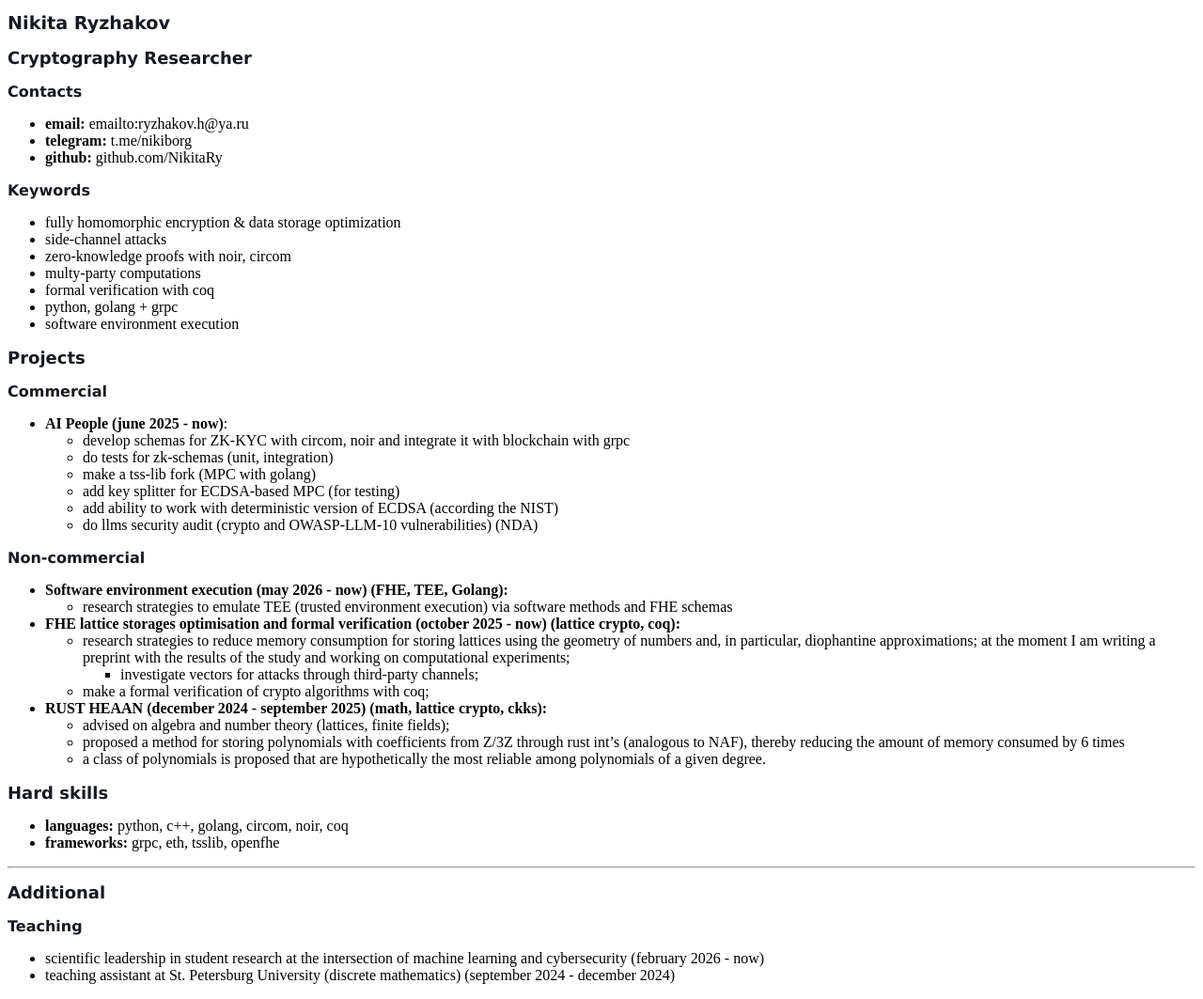
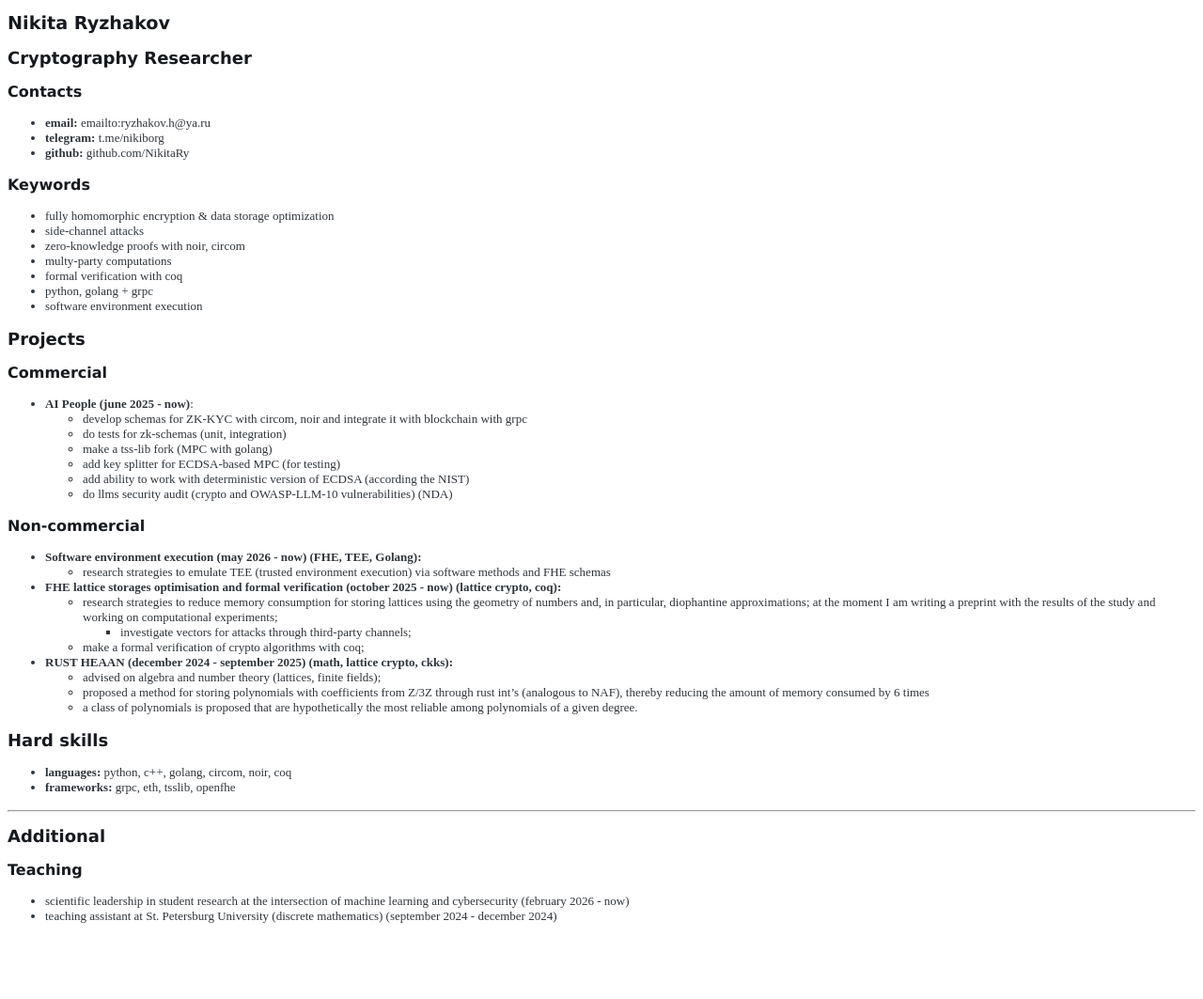
Before and after one commit to NikitaRy/NikitaRy.github.io, a Jekyll site: the page built from about.md, in a window 1280 px wide. Shown: the whole page at 94% size. Built offline with Jekyll 4.4.1, drawn with Linux system fonts in a browser that asks for light colours; our own code applies the rules of GitHub Pages for plain Markdown files; after the commit the page ends 999 px from its top, so only the background shows below that.

Commit message:
update css

```diff
--- a/assets/css/style.css
+++ b/assets/css/style.css
@@ -16,7 +16,7 @@ h3{
     font-size: medium;
 }
 
-p li{
+p, li{
     color: #2f353b;
     font-size: small;
     line-height: normal;
```
